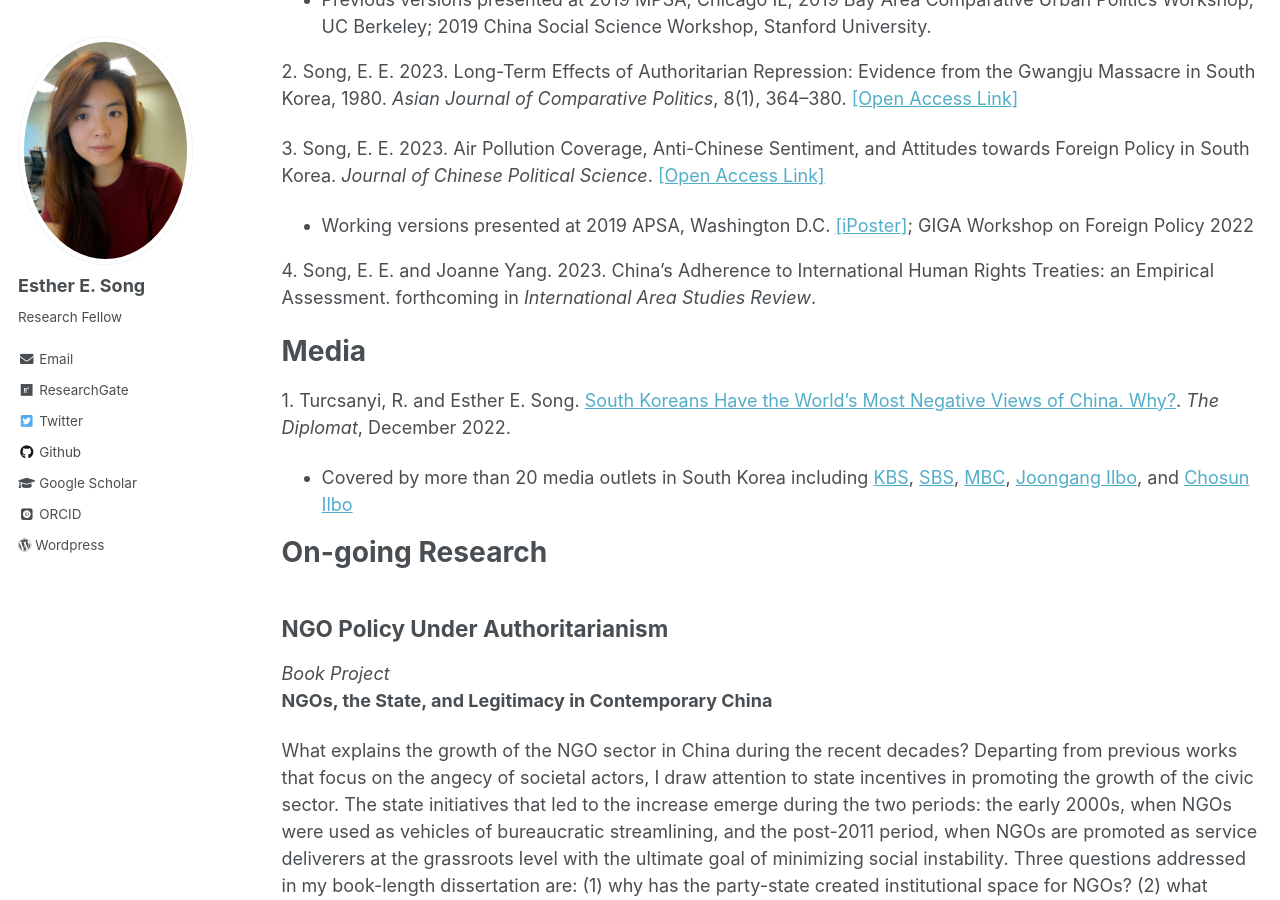
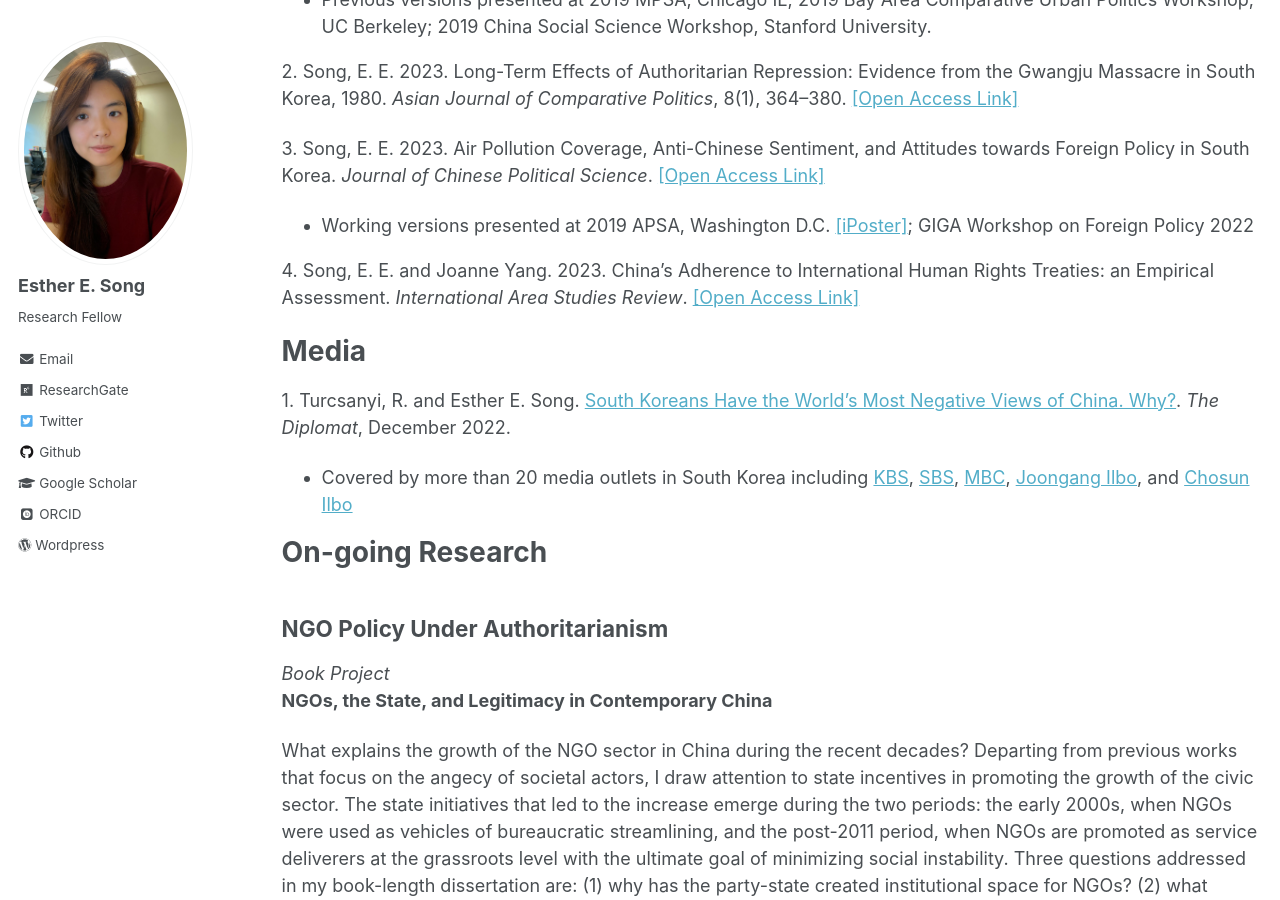
Before and after one commit to ehsong/ehsong.github.io, a Jekyll site: the page built from _pages/research.md, in a window 1280 px wide and 900 px high, scrolled down 466 px. Built offline with Jekyll 4.4.1, drawn with Linux system fonts in a browser that asks for light colours; some web fonts are replaced.

Commit message:
Update research.md

```diff
--- a/_pages/research.md
+++ b/_pages/research.md
@@ -19,7 +19,7 @@ My research interests span across topics such as civil society and NGO policy, a
 3\. Song, E. E. 2023. Air Pollution Coverage, Anti-Chinese Sentiment, and Attitudes towards Foreign Policy in South Korea. *Journal of Chinese Political Science*. [[Open Access Link]](https://doi.org/10.1007/s11366-023-09849-z)
    * Working versions presented at 2019 APSA, Washington D.C. [[iPoster]](https://apsa2019-apsa.ipostersessions.com/default.aspx?s=DF-1D-34-3D-64-33-21-12-B0-42-57-A1-87-AC-68-E1); GIGA Workshop on Foreign Policy 2022
 
-4\. Song, E. E. and Joanne Yang. 2023. China’s Adherence to International Human Rights Treaties: an Empirical Assessment. forthcoming in *International Area Studies Review*.
+4\. Song, E. E. and Joanne Yang. 2023. China’s Adherence to International Human Rights Treaties: an Empirical Assessment. *International Area Studies Review*. [[Open Access Link]](https://journals.sagepub.com/doi/10.1177/22338659231175830)
 
 
 # Media
```
